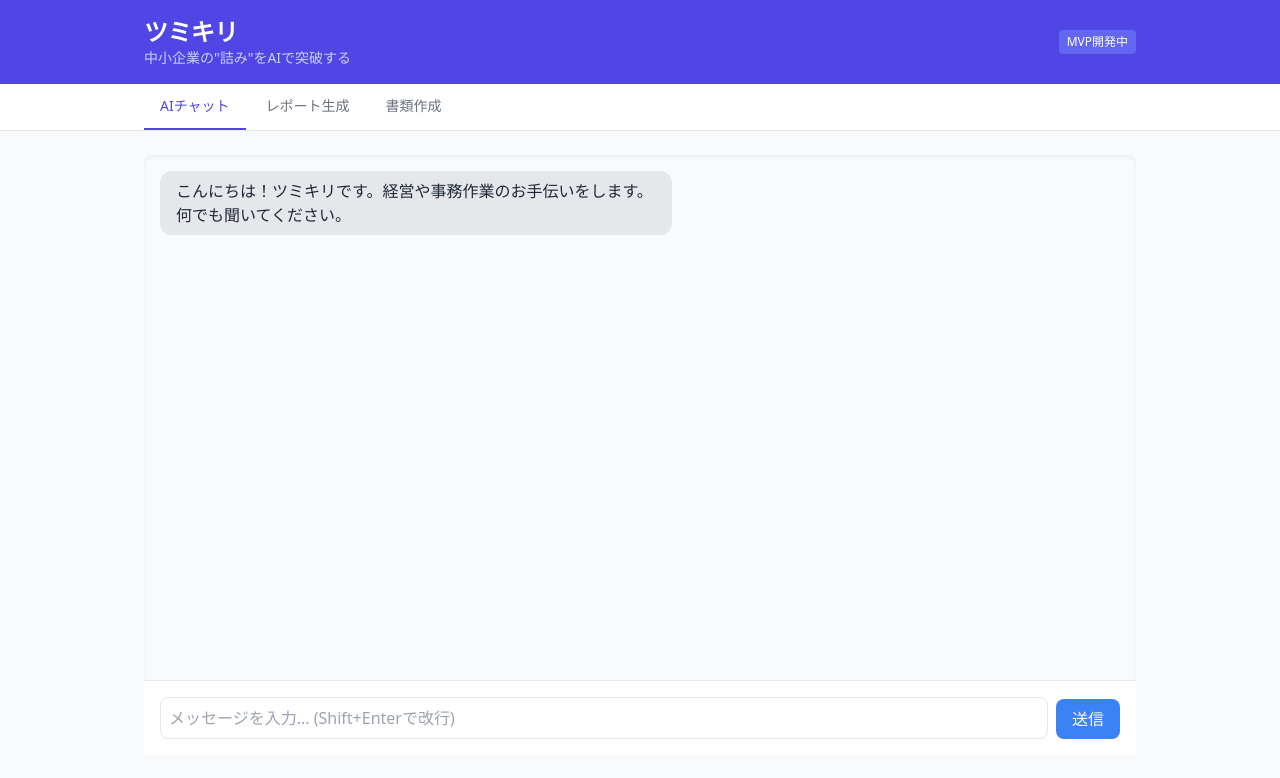
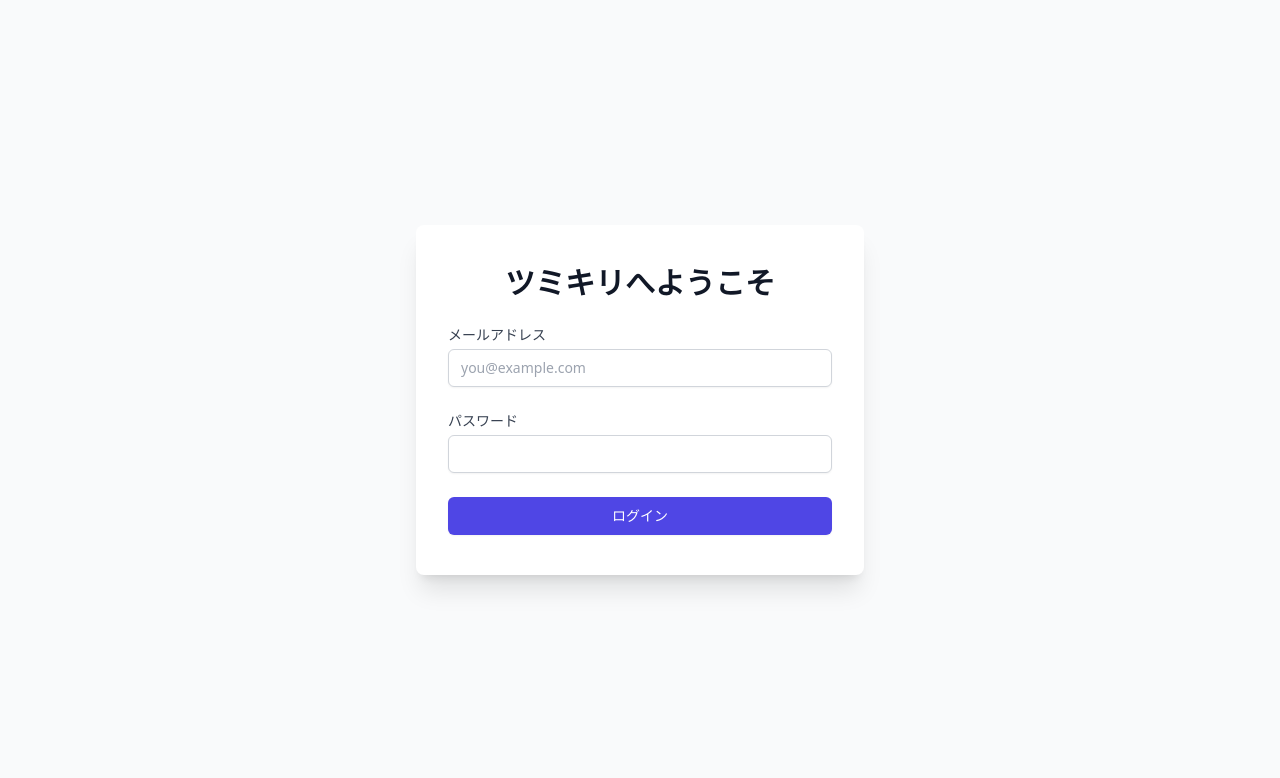
Before and after one commit to mokaland/toppa-inc, a React (Vite) app: page / in a window 1280 px wide. Shown: the top 778 px of the page. Built offline with nearby package versions, Linux system fonts and the light colour scheme.

Commit message:
[Tech Lead] feat: App.tsxに認証状態を導入しLogin画面とダッシュボードを切り替え

```diff
--- a/src/App.tsx
+++ b/src/App.tsx
@@ -1,18 +1,44 @@
+
 import { useState } from 'react';
 import ChatWindow from './components/ChatWindow';
 import CsvUpload from './components/CsvUpload';
 import DocumentGenerator from './components/DocumentGenerator';
+import Login from './components/Login';
 
 type Tab = 'chat' | 'csv' | 'docs';
 
 function App() {
+  const [isAuthenticated, setIsAuthenticated] = useState(false);
   const [activeTab, setActiveTab] = useState<Tab>('chat');
 
+  const handleLoginSuccess = () => {
+    setIsAuthenticated(true);
+  };
+
+  // 未認証の場合はログイン画面を表示
+  if (!isAuthenticated) {
+    return <Login onLoginSuccess={handleLoginSuccess} />;
+  }
+
+  // 認証済みの場合はメインのダッシュボードを表示
   const tabs: { key: Tab; label: string }[] = [
     { key: 'chat', label: 'AIチャット' },
     { key: 'csv', label: 'レポート生成' },
     { key: 'docs', label: '書類作成' },
   ];
+
+  const renderContent = () => {
+    switch (activeTab) {
+      case 'chat':
+        return <ChatWindow />;
+      case 'csv':
+        return <CsvUpload />;
+      case 'docs':
+        return <DocumentGenerator />;
+      default:
+        return null;
+    }
+  };
 
   return (
     <div className="min-h-screen bg-gray-50">
@@ -23,7 +49,7 @@ function App() {
             <h1 className="text-2xl font-bold tracking-tight">ツミキリ</h1>
             <p className="text-indigo-200 text-sm">中小企業の"詰み"をAIで突破する</p>
           </div>
-          <span className="text-xs bg-indigo-500 px-2 py-1 rounded">MVP開発中</span>
+          {/* TODO: ログアウトボタンを後ほど実装 */}
         </div>
       </header>
 
@@ -47,14 +73,10 @@ function App() {
       </nav>
 
       {/* メインコンテンツ */}
-      <main className="max-w-5xl mx-auto px-4 py-6">
-        {activeTab === 'chat' && (
-          <div className="h-[calc(100vh-220px)]">
-            <ChatWindow />
-          </div>
-        )}
-        {activeTab === 'csv' && <CsvUpload />}
-        {activeTab === 'docs' && <DocumentGenerator />}
+      <main>
+        <div className="max-w-5xl mx-auto py-6 px-4">
+          {renderContent()}
+        </div>
       </main>
     </div>
   );
```
